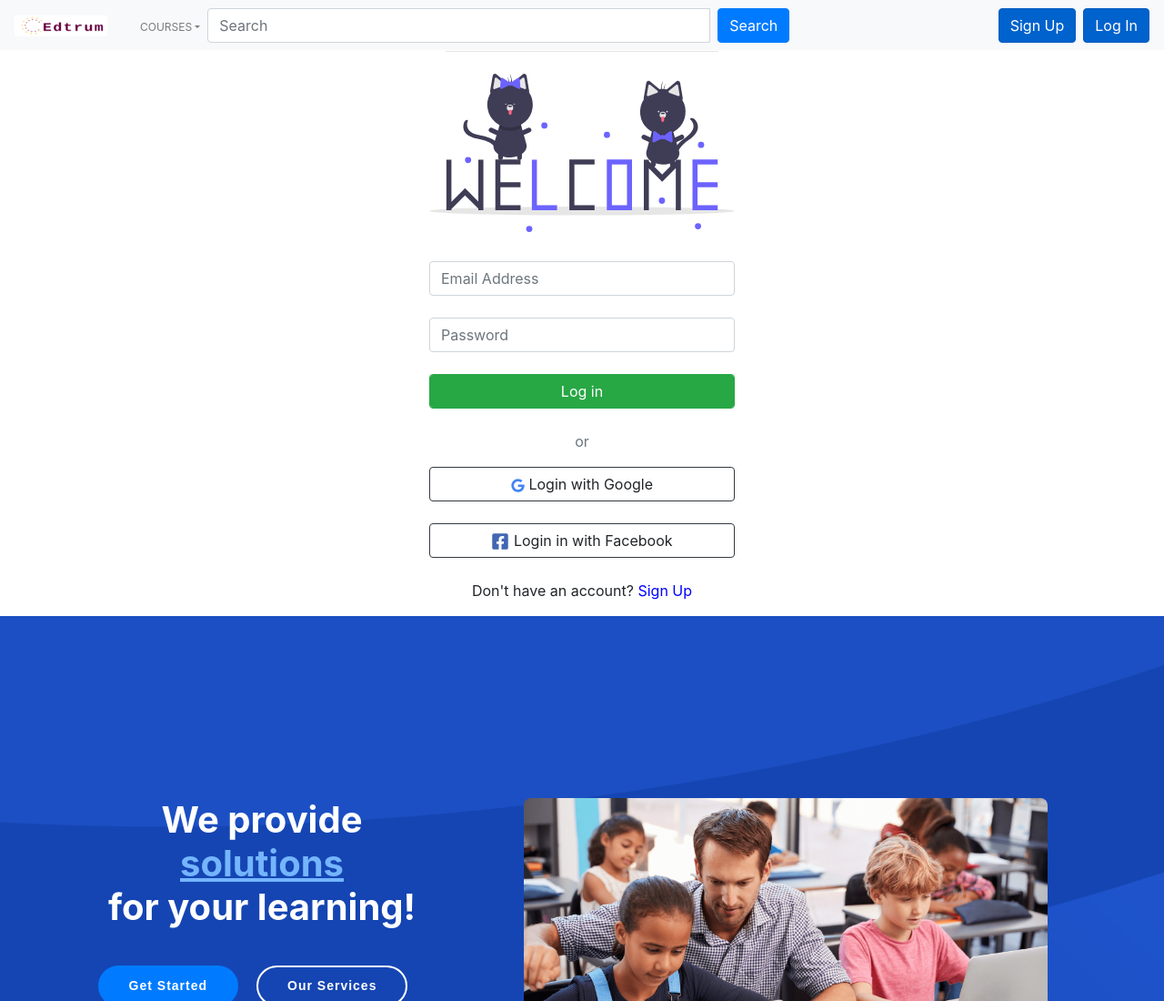
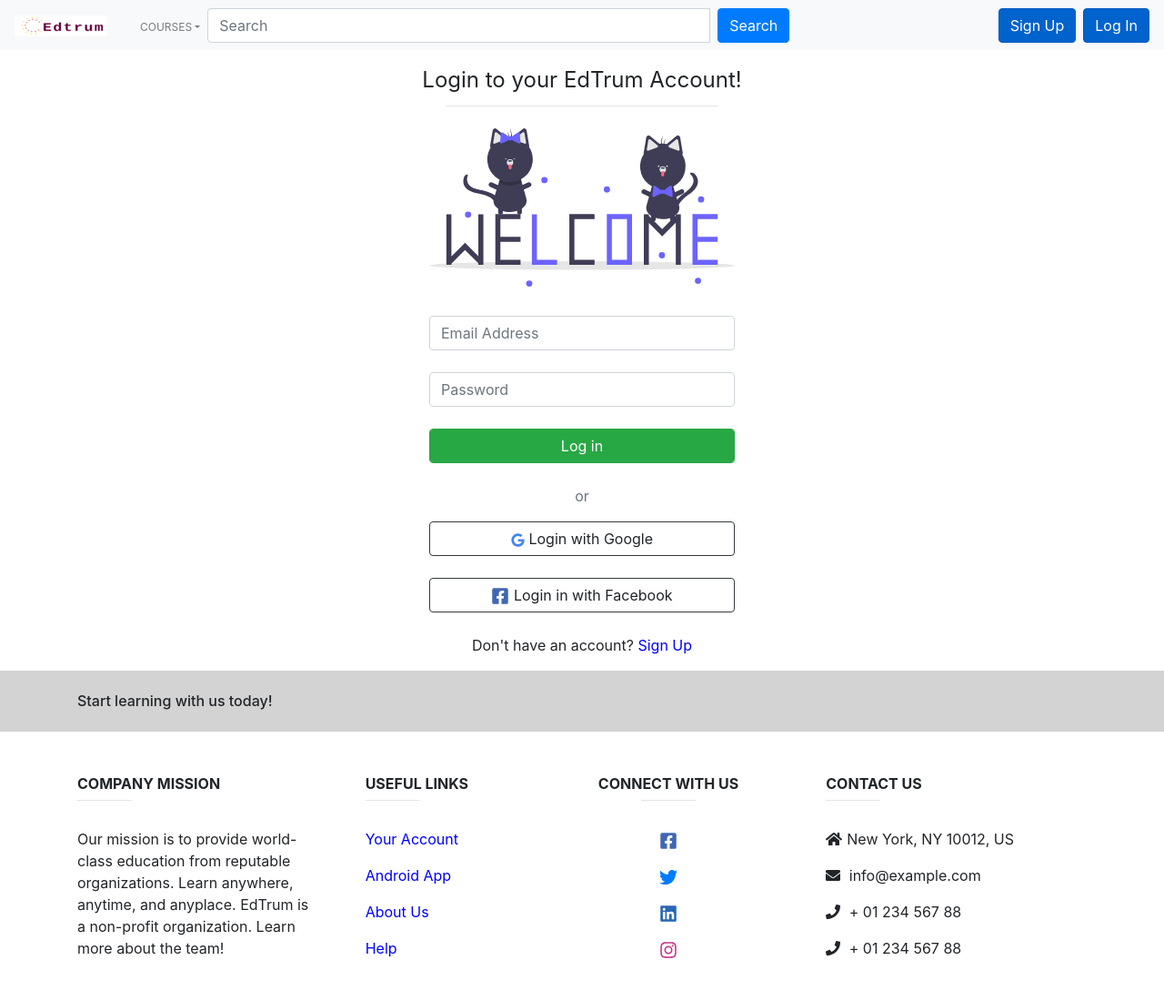
Before and after one commit to EdTrum/FrontEnd, a React (Create React App) app: page /login in a window 1280 px wide. Shown: the top 1100 px of the page at 91% size. Built offline with nearby package versions, Linux system fonts and the light colour scheme.

Commit message:
add more style

```diff
--- a/src/components/pages/LandingPage.js
+++ b/src/components/pages/LandingPage.js
@@ -13,12 +13,11 @@
       <Router>
         <Header />
         <Switch>
-          <Route exact path='/' />
+          <Route exact path='/' component={Body} />
           <Route exact path='/register' component={Register} />
           <Route exact path='/login' component={Login} />
         </Switch>
       </Router>
-      <Body />
       <Footer />
     </div>
   );
--- a/src/components/pages/Login.js
+++ b/src/components/pages/Login.js
@@ -87,6 +87,7 @@
     .header {
       font-size: 24px;
       padding: 10px;
+      margin-top: 60px;
     }
 
     .content {
--- a/src/components/pages/Register.js
+++ b/src/components/pages/Register.js
@@ -101,6 +101,7 @@
     .header {
       font-size: 24px;
       padding: 10px;
+      margin-top: 60px;
     }
 
     .content {
```
